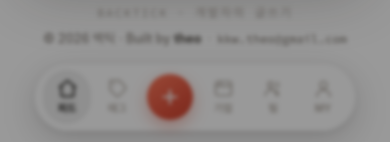
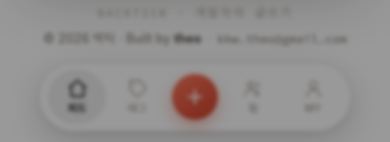
Before and after one commit to theo-ooooo/backtick, a Next.js app: page / in a window 390 px wide. Shown: the part 699-841 px from the top of the page. Built offline with nearby package versions, Linux system fonts and the light colour scheme; no server answers; the database is empty; a web font is replaced by a local one.

Commit message:
ux(mobile): 탭바 5칸 복원 — 기업 제거(피드·태그·⊕·팀·MY), 기업 글은 피드 상단 필터로

```diff
--- a/src/components/layout/MobileTabBar.tsx
+++ b/src/components/layout/MobileTabBar.tsx
@@ -51,7 +51,6 @@ export function MobileTabBar({ handle, loggedIn }: Props) {
     { key: "feed", href: "/", label: "피드", icon: ICONS.feed, active: pathname === "/" },
     { key: "tags", href: "/tags", label: "태그", icon: ICONS.tags, active: pathname.startsWith("/tags") },
     { key: "write", href: "/write", label: "", icon: null, active: false },
-    { key: "sources", href: "/sources", label: "기업", icon: ICONS.sources, active: pathname.startsWith("/sources") },
     { key: "teams", href: "/teams", label: "팀", icon: ICONS.teams, active: pathname.startsWith("/teams") },
     {
       key: "my",
@@ -87,7 +86,7 @@ export function MobileTabBar({ handle, loggedIn }: Props) {
             <Link
               key={t.key}
               href={t.href}
-              className={`flex min-w-[48px] flex-col items-center justify-center gap-0.5 rounded-full px-2 py-2 transition ${
+              className={`flex min-w-[58px] flex-col items-center justify-center gap-0.5 rounded-full px-2.5 py-2 transition ${
                 t.active ? "bg-ink/[.07] text-ink" : "text-faint active:bg-ink/[.04]"
               }`}
             >
```
